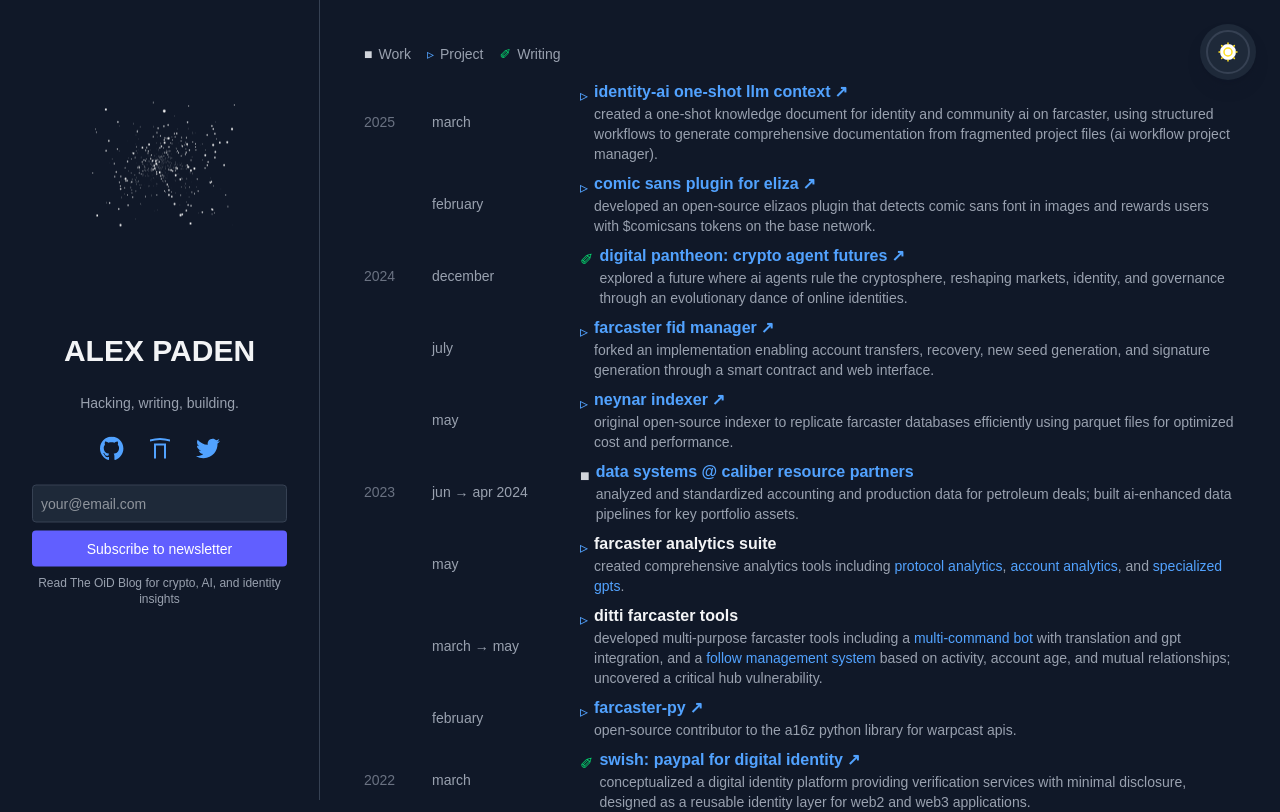
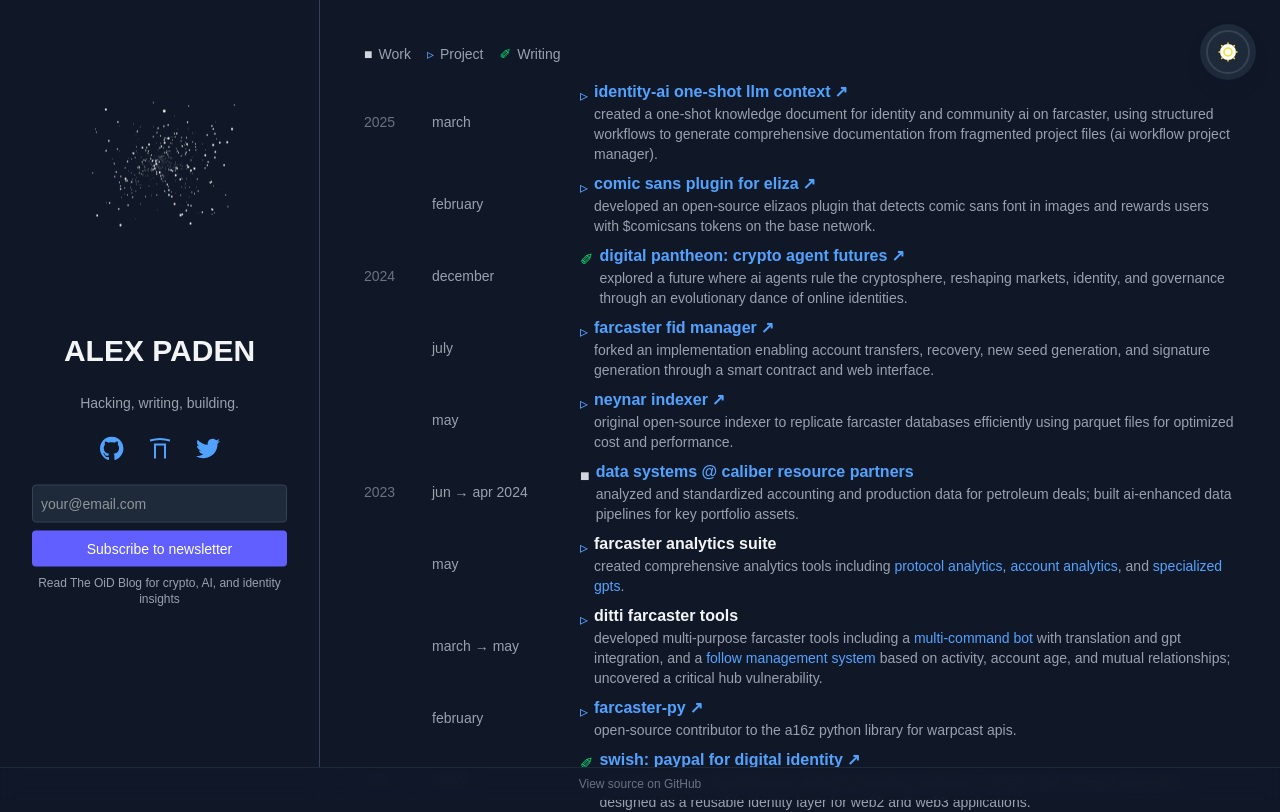
Before and after one commit to alexpaden/alex-paden-site, a Next.js app: page / in a window 1280 px wide. Shown: the top 812 px of the page. Built offline with nearby package versions, Linux system fonts and the light colour scheme.

Commit message:
footer update (add github link)

```diff
--- a/src/app/layout.tsx
+++ b/src/app/layout.tsx
@@ -29,15 +29,7 @@
         className={`${geistSans.variable} ${geistMono.variable} antialiased flex flex-col min-h-screen`}
       >
         <ThemeProvider>
-          <div className="flex-1 flex">
-            <div className="w-full h-full flex justify-center items-center">
-              {children}
-            </div>
-            {/* Right side content */}
-          </div>
-          <footer>
-            {/* Footer content including "Alex Paden" */}
-          </footer>
+          {children}
         </ThemeProvider>
       </body>
     </html>
--- a/src/app/page.tsx
+++ b/src/app/page.tsx
@@ -38,7 +38,8 @@
   };
 
   return (
-    <main className={`flex flex-col xl:flex-row w-full min-h-screen ${theme === 'dark' ? 'bg-gray-900 text-gray-100' : 'bg-white text-gray-900'} overflow-visible transition-colors duration-300`}>
+    <>
+      <main className={`flex flex-col xl:flex-row w-full min-h-screen pb-8 ${theme === 'dark' ? 'bg-gray-900 text-gray-100' : 'bg-white text-gray-900'} overflow-visible transition-colors duration-300`}>
         {/* Theme Toggle - positioned fixed on the page */}
         <div className="fixed top-6 right-6 z-50">
           <ThemeToggle />
@@ -124,5 +125,18 @@
           <Timeline />
         </div>
       </main>
+
+      {/* Footer - fixed at the bottom of the viewport */}
+      <div className={`fixed bottom-0 left-0 right-0 py-2 text-center text-xs backdrop-blur-sm ${theme === 'dark' ? 'bg-gray-900/90 text-gray-500 border-t border-gray-800' : 'bg-white/90 text-gray-500 border-t border-gray-200'} transition-colors duration-300 z-10`}>
+        <a
+          href="https://github.com/alexpaden/alex-paden-site"
+          target="_blank"
+          rel="noopener noreferrer"
+          className={`${theme === 'dark' ? 'hover:text-gray-300' : 'hover:text-gray-700'} transition-colors`}
+        >
+          View source on GitHub
+        </a>
+      </div>
+    </>
   );
 }
```
Lines whose indentation alone changed are shown as unchanged.
